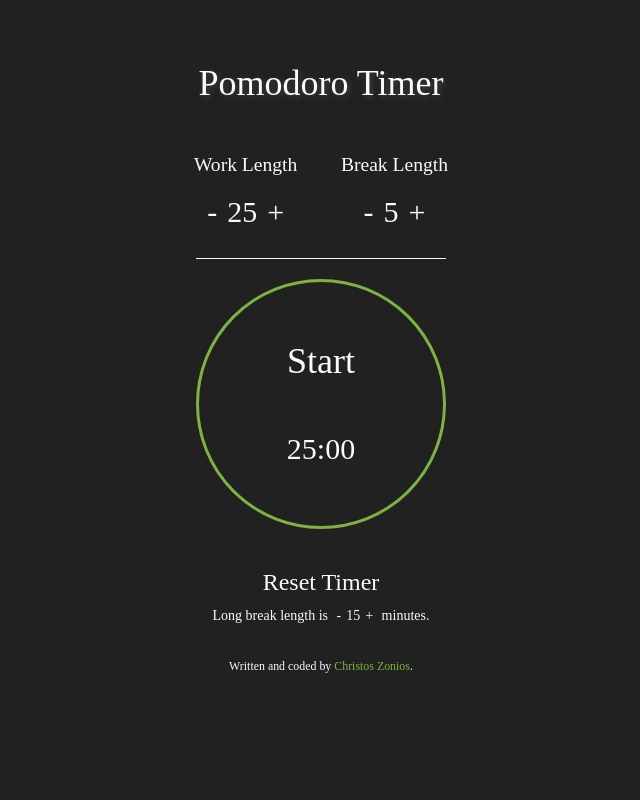
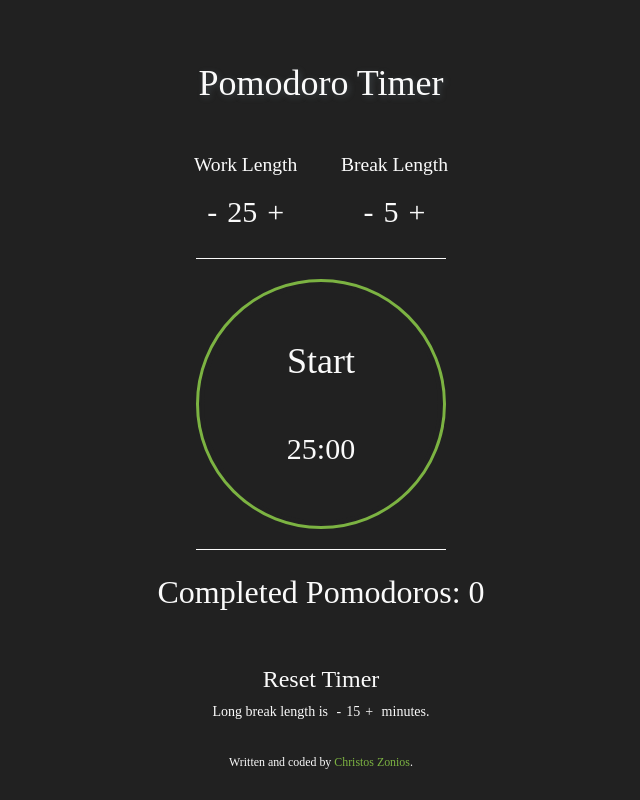
Before and after one commit to czonios/pomodoro, a plain HTML site: page index.html in a window 1280 px wide. Shown: the whole page, without its empty margins (319-959 px from the left). Drawn offline with Linux system fonts and the light colour scheme.

Commit message:
Add completed pomodoro count

```diff
--- a/css/style.css
+++ b/css/style.css
@@ -113,6 +113,12 @@ hr {
 .clickable:hover {
   	color: var(--hover);
 	text-shadow: 1px 1px 6px rgba(120, 144, 156, 0.25);
+}
+
+.counter {
+    color: var(--white);
+    text-align: center;
+    font-size: 2.5vw;
 }
 
 .reset {
--- a/index.html
+++ b/index.html
@@ -50,6 +50,12 @@
             <h2>25:00</h2>
         </div>
     </div>
+
+    <div class="counter">
+        <hr>
+        <p id="counter">Completed Pomodoros: 0</p>
+    </div>
+
     <br>
     <span class="reset clickable"><h3>Reset Timer</h3></span>
 
--- a/js/index.js
+++ b/js/index.js
@@ -73,13 +73,16 @@ function display(deadline) {
 			break;
 		case "pauseBreak":
             $(".title").text(time + " - Paused (Break)");
-			str = "<h1>Unpause Break</h1><br><h2>" + time + "</h2>";
+			str = "<h1>Unpause</h1><br><h2>" + time + "</h2>";
 			break;
 		default:
 			str = "<h1>Start</h1><br><h2>" + workTimeDef + ":00</h2>";
 				}
 	// display the string in HTML
 	$(".filler").html(str);
+
+    // update pomodoro count
+    $("#counter").text("Completed Pomodoros: " + count);
 }
 
 /**
```
